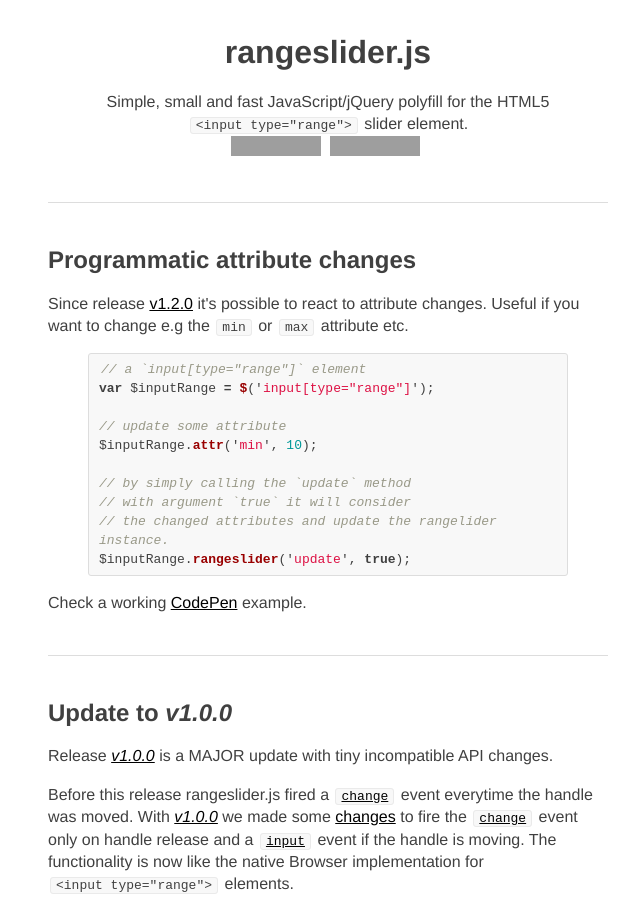
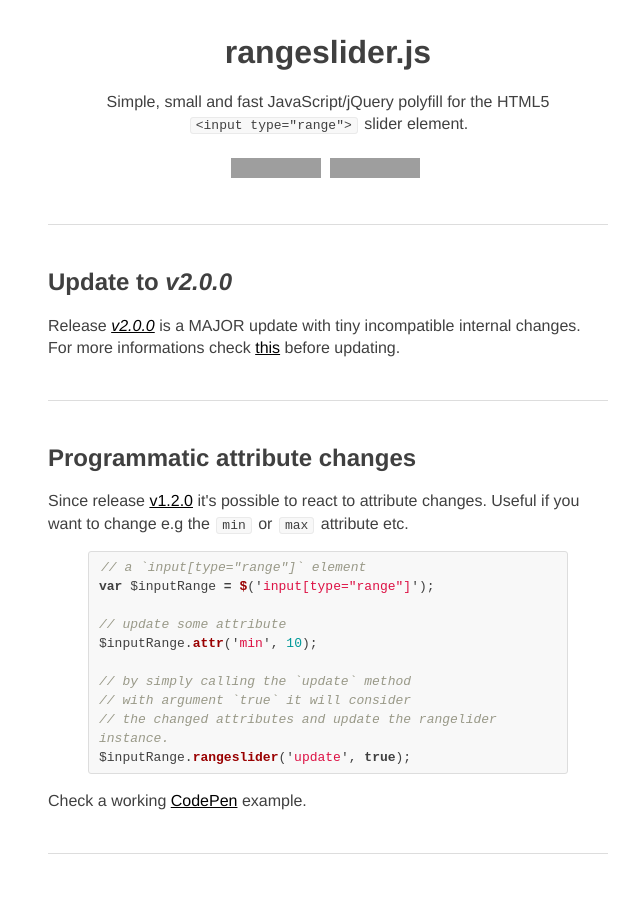
Before and after one commit to andreruffert/rangeslider.js, a Jekyll site: the page built from blog/index.html, in a window 1280 px wide and 900 px high, cut to the strip 0-900 px from the top of the window. Shown: the whole strip, without its empty margins (312-952 px from the left). Built offline with Jekyll 4.4.1, drawn with Linux system fonts in a browser that asks for light colours; nearby versions of some CDN libraries; comment, search, counter and statistics services are not loaded; grey boxes are pictures that could not be loaded.

Commit message:
docs: add update to v2.0.0 hints

```diff
--- a/_includes/notification.html
+++ b/_includes/notification.html
@@ -1,3 +1,3 @@
 <div class="notification">
-  <i>Release <i>v1.0.0</i> was a MAJOR update.<br>Make sure to check <a href="{{ site.baseurl }}/blog/#update-to-v1.0.0">this</a> if you update from an earlier version (e.g 0.x.x).</i>
+  <i><code>v2.0.0</code> is a MAJOR update.<br>Make sure to check <a href="{{ site.baseurl }}/blog/#update-to-v2.0.0">this</a> if you update from <code> < v2.0.0</code>.</i>
 </div>
--- a/blog/index.html
+++ b/blog/index.html
@@ -7,8 +7,17 @@
     <h1><a href="{{ site.baseurl }}/">rangeslider.js</a></h1>
     <p>Simple, small and fast JavaScript/jQuery polyfill for the HTML5 <code>&lt;input type="range"&gt;</code> slider element.</p>
     <br>
+    <br>
     {% include ghbtns.html %}
 </header>
+
+<hr>
+
+<section id="update-to-v2.0.0">
+    <h2>Update to <i>v2.0.0</i></h2>
+    <p>Release <a href="{{ site.repository_url }}/releases/tag/v2.0.0"><i>v2.0.0</i></a> is a MAJOR update with tiny incompatible internal changes. For more informations check <a href="{{ site.repository_url }}/pull/165/files">this</a> before updating.</p>
+
+</section>
 
 <hr>
 
```
